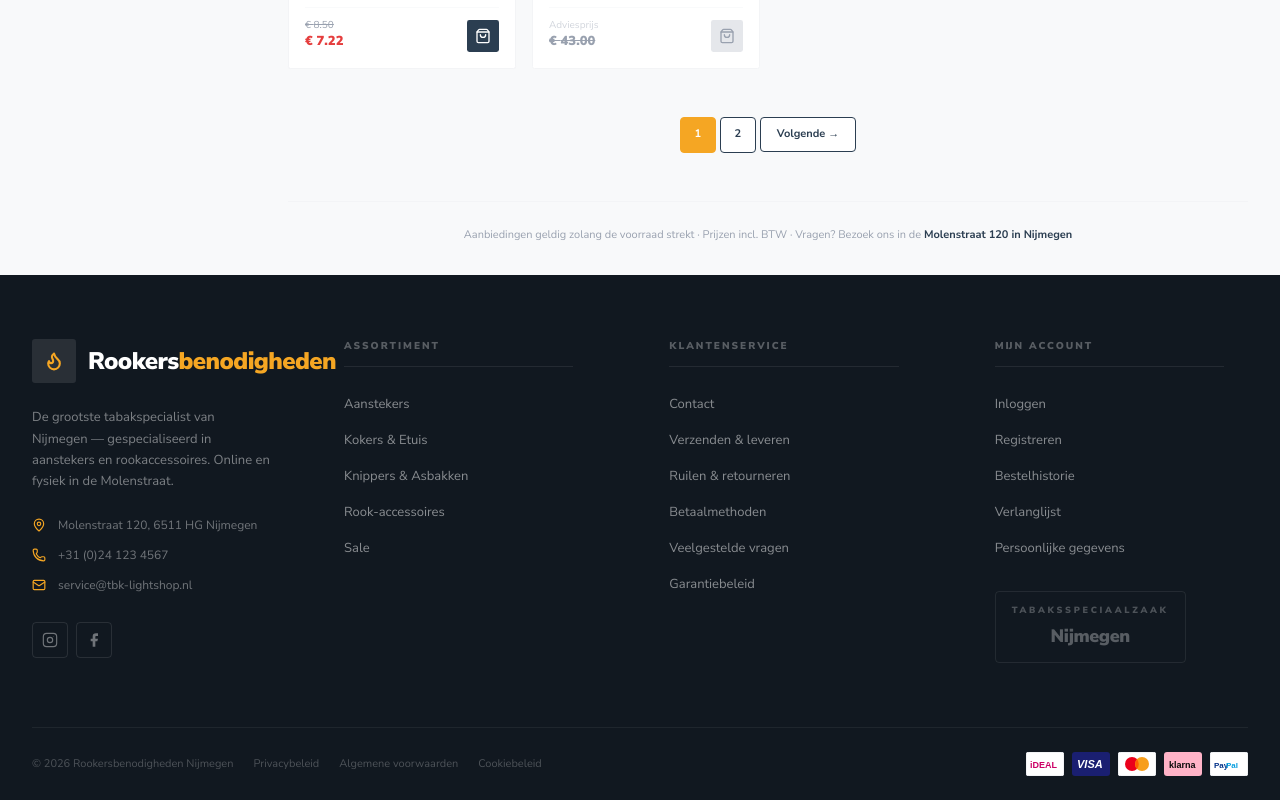
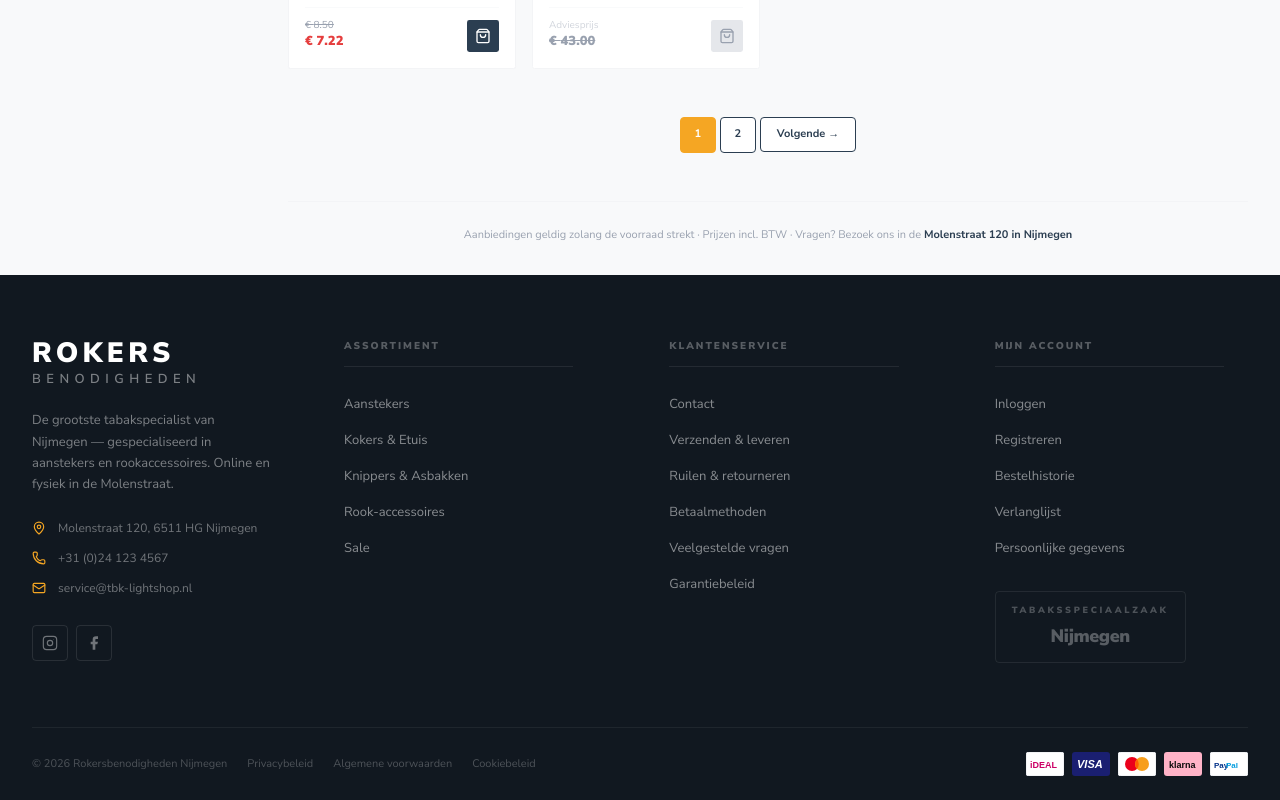
Before and after one commit to maximetdoucet-glitch/TBK, a Next.js app: page /sale in a window 1280 px wide. Shown: the part 1882-2682 px from the top of the page. Built offline with nearby package versions, Linux system fonts and the light colour scheme.

Commit message:
Rebrand wordmark to ROKERS (one O) and apply lockup to footer
Co-Authored-By: Claude Opus 4.7 (1M context) <noreply@anthropic.com>

```diff
--- a/src/components/v2/FooterV2.tsx
+++ b/src/components/v2/FooterV2.tsx
@@ -1,5 +1,5 @@
 import Link from "next/link";
-import { MapPin, Phone, Mail, Flame } from "lucide-react";
+import { MapPin, Phone, Mail } from "lucide-react";
 
 const LINKS = {
   shop: [
@@ -85,13 +85,14 @@ export default function FooterV2() {
 
           {/* Brand */}
           <div className="w-60 shrink-0 flex flex-col gap-6">
-            <Link href="/" className="inline-flex items-center gap-3 w-fit group" aria-label="Rookersbenodigheden — naar startpagina">
-              <span className="relative flex items-center justify-center size-11 rounded-md bg-white/10 group-hover:bg-[#f5a623] transition-colors">
-                <Flame className="size-5 text-[#f5a623] group-hover:text-white transition-colors" strokeWidth={2.5} />
-              </span>
-              <span className="font-montserrat text-2xl font-black tracking-tight leading-none">
-                <span className="text-white">Rookers</span>
-                <span className="text-[#f5a623]">benodigheden</span>
+            <Link href="/" className="inline-flex w-fit group" aria-label="Rokersbenodigheden — naar startpagina">
+              <span className="flex flex-col leading-none">
+                <span className="text-[28px] font-black uppercase tracking-[0.15em] text-white">
+                  Rokers
+                </span>
+                <span className="text-[13px] font-semibold uppercase tracking-[0.42em] text-white/45 mt-1.5">
+                  benodigheden
+                </span>
               </span>
             </Link>
             <p className="text-white/45 text-[13px] leading-relaxed">
@@ -163,7 +164,7 @@ export default function FooterV2() {
 
           {/* Legal links */}
           <div className="flex flex-wrap items-center gap-x-5 gap-y-1">
-            <span className="text-[11px] text-white/25">© {new Date().getFullYear()} Rookersbenodigheden Nijmegen</span>
+            <span className="text-[11px] text-white/25">© {new Date().getFullYear()} Rokersbenodigheden Nijmegen</span>
             {["Privacybeleid", "Algemene voorwaarden", "Cookiebeleid"].map((label) => (
               <Link key={label} href="#" className="text-[11px] text-white/25 hover:text-white/60 transition-colors">{label}</Link>
             ))}
--- a/src/components/v2/HeaderV2.tsx
+++ b/src/components/v2/HeaderV2.tsx
@@ -192,11 +192,11 @@ export default function HeaderV2() {
         <Link
           href="/preview"
           className="shrink-0 flex items-center gap-2 leading-none group"
-          aria-label="Rookersbenodigheden — naar startpagina"
+          aria-label="Rokersbenodigheden — naar startpagina"
         >
           <span className="flex flex-col leading-none text-[#2b3e51]">
             <span className="text-[19px] font-black uppercase tracking-[0.15em]">
-              Rookers
+              Rokers
             </span>
             <span className="text-[10px] font-semibold uppercase tracking-[0.42em] text-[#2b3e51]/55 mt-1">
               benodigheden
@@ -490,8 +490,13 @@ export default function HeaderV2() {
               ))}
             </nav>
             <div className="px-5 py-4 border-t border-gray-100 bg-gray-50 flex items-center gap-3">
-              <span className="text-sm font-extrabold tracking-tight leading-none text-[#2b3e51]">
-                Rookersbenodigheden
+              <span className="flex flex-col leading-none text-[#2b3e51]">
+                <span className="text-[15px] font-black uppercase tracking-[0.15em]">
+                  Rokers
+                </span>
+                <span className="text-[8px] font-semibold uppercase tracking-[0.42em] text-[#2b3e51]/55 mt-1">
+                  benodigheden
+                </span>
               </span>
             </div>
           </div>
```
